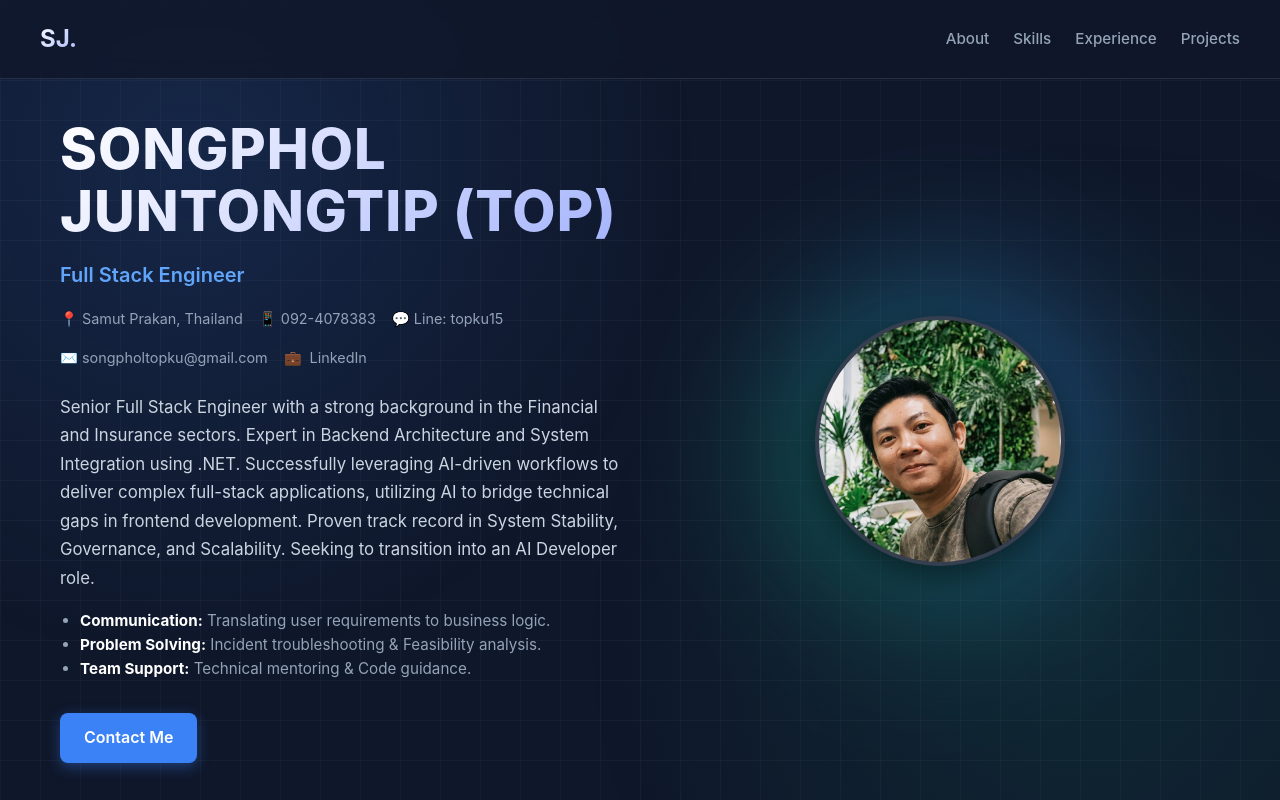
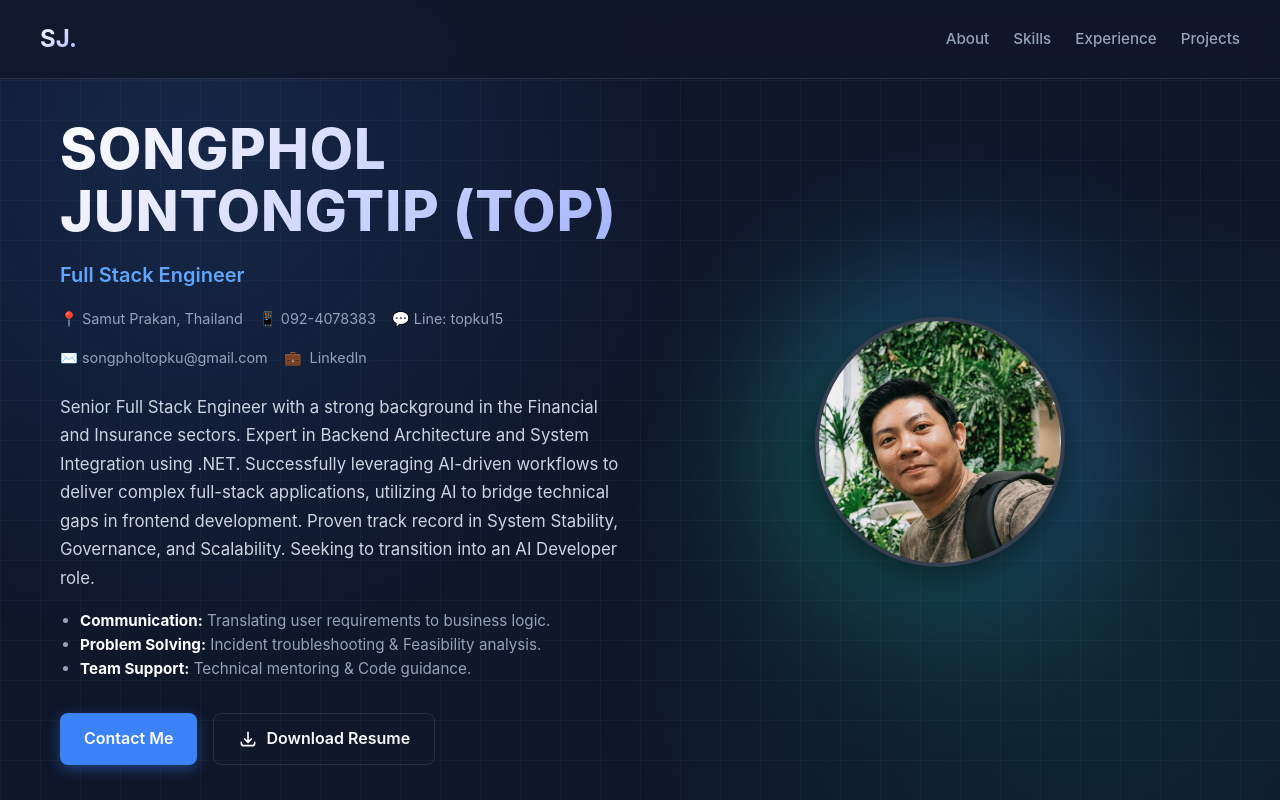
Before and after one commit to topku99/My_Portfolio, a Next.js app: page /My_Portfolio/ in a window 1280 px wide. Shown: the top 800 px of the page. Built offline with nearby package versions, Linux system fonts and the light colour scheme.

Commit message:
Add Download Resume button

```diff
--- a/src/app/page.tsx
+++ b/src/app/page.tsx
@@ -46,6 +46,10 @@ export default function Home() {
             </ul>
             <div className="flex gap-4">
               <a href="mailto:songpholtopku@gmail.com" className="btn btn-primary">Contact Me</a>
+              <a href="/My_Portfolio/Resume_Songphol.pdf" target="_blank" className="btn btn-outline" style={{ display: 'flex', alignItems: 'center', gap: '8px' }}>
+                <svg width="20" height="20" fill="none" stroke="currentColor" viewBox="0 0 24 24" xmlns="http://www.w3.org/2000/svg"><path strokeLinecap="round" strokeLinejoin="round" strokeWidth="2" d="M4 16v1a3 3 0 003 3h10a3 3 0 003-3v-1m-4-4l-4 4m0 0l-4-4m4 4V4"></path></svg>
+                Download Resume
+              </a>
               {/* <a href="https://github.com/topku99" target="_blank" rel="noreferrer" className="btn btn-outline">GitHub Profile</a> */}
             </div>
           </div>
```
